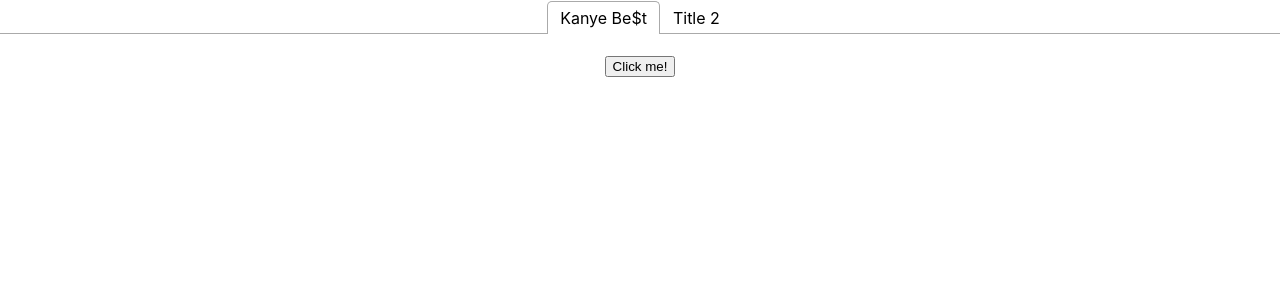
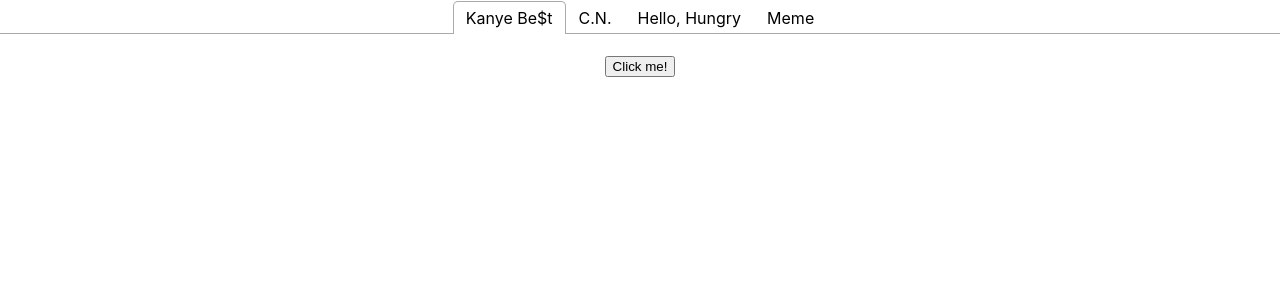
Before and after one commit to Glaum96/laeffa, a React (Create React App) app in the folder frontend/laeffa/: page / in a window 1280 px wide. Shown: the top 300 px of the page. Built offline with nearby package versions, Linux system fonts and the light colour scheme.

Commit message:
add tabs to MainContent

```diff
--- a/frontend/laeffa/src/components/MainContent.tsx
+++ b/frontend/laeffa/src/components/MainContent.tsx
@@ -1,5 +1,8 @@
 import React from 'react'
 import { KanyeTab } from './KanyeTab';
+import { MemeTab } from './MemeTab';
+import { ChuckNorrisTab } from './ChuckNorrisTab';
+import { DadJokeTab } from './DadJokeTab';
 import { Tab, Tabs, TabList, TabPanel } from 'react-tabs';
 
 export function MainContent() {
@@ -9,14 +12,22 @@ export function MainContent() {
             <Tabs>
                 <TabList>
                     <Tab>Kanye Be$t</Tab>
-                    <Tab>Title 2</Tab>
+                    <Tab>C.N.</Tab>
+                    <Tab>Hello, Hungry</Tab>
+                    <Tab>Meme</Tab>
                 </TabList>
 
                 <TabPanel>
                     <KanyeTab />
                 </TabPanel>
                 <TabPanel>
-                    <h2>Any content 2</h2>
+                    <ChuckNorrisTab />
+                </TabPanel>
+                <TabPanel>
+                    <DadJokeTab />
+                </TabPanel>
+                <TabPanel>
+                    <MemeTab />
                 </TabPanel>
             </Tabs>
         </div>
```
